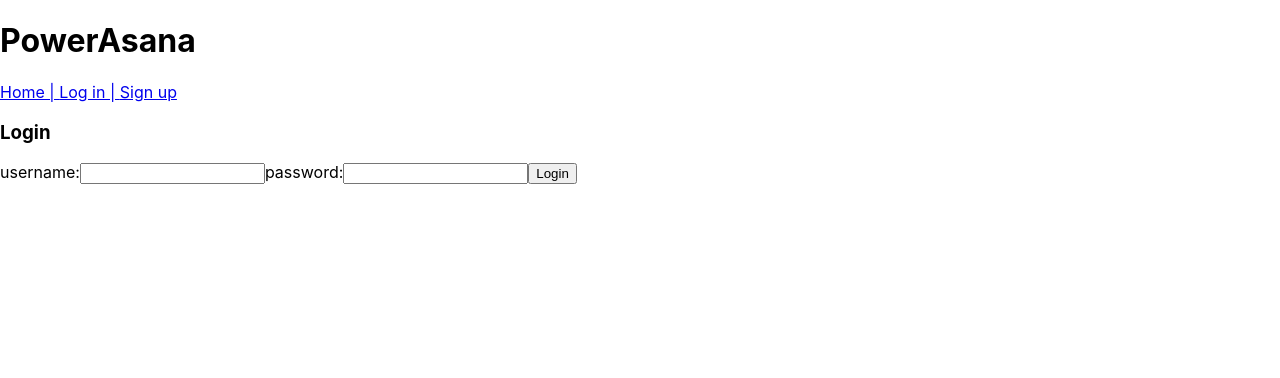
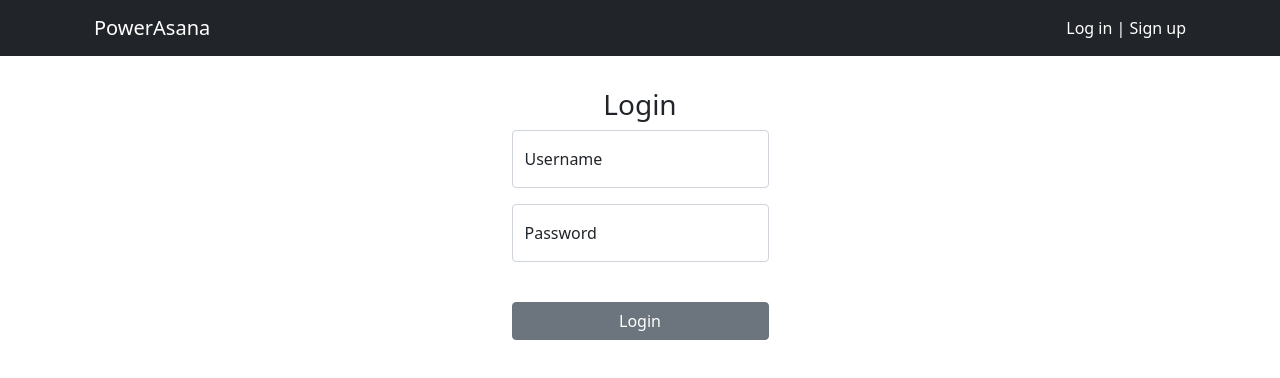
Before and after one commit to bbkc27/powerasana-frontend, a React (Create React App) app: page /login in a window 1280 px wide. Shown: the top 378 px of the page. Built offline with nearby package versions, Linux system fonts and the light colour scheme; no server answers.

Commit message:
Pose Detail created, Pose List formatted better

```diff
--- a/package.json
+++ b/package.json
@@ -7,7 +7,9 @@
     "@testing-library/react": "^13.3.0",
     "@testing-library/user-event": "^13.5.0",
     "axios": "^0.27.2",
+    "bootstrap": "^5.1.3",
     "react": "^18.2.0",
+    "react-bootstrap": "^2.4.0",
     "react-dom": "^18.2.0",
     "react-router-dom": "^6.3.0",
     "react-scripts": "5.0.1",
--- a/public/index.html
+++ b/public/index.html
@@ -3,6 +3,12 @@
   <head>
     <meta charset="utf-8" />
     <link rel="icon" href="%PUBLIC_URL%/favicon.ico" />
+    <link
+      rel="stylesheet"
+      href="https://cdn.jsdelivr.net/npm/bootstrap@5.2.0-beta1/dist/css/bootstrap.min.css"
+      integrity="sha384-0evHe/X+R7YkIZDRvuzKMRqM+OrBnVFBL6DOitfPri4tjfHxaWutUpFmBp4vmVor"
+      crossorigin="anonymous"
+    />
     <meta name="viewport" content="width=device-width, initial-scale=1" />
     <meta name="theme-color" content="#000000" />
     <meta
@@ -24,7 +30,7 @@
       work correctly both with client-side routing and a non-root public URL.
       Learn how to configure a non-root public URL by running `npm run build`.
     -->
-    <title>React App</title>
+    <title>PowerAsana</title>
   </head>
   <body>
     <noscript>You need to enable JavaScript to run this app.</noscript>
--- a/src/App.css
+++ b/src/App.css
@@ -1,15 +1,94 @@
 body{
   background-color: white;
+}
+
+.form{
+  display: grid;
+  justify-content: center;
+}
+
+.button{
+  margin-top: 1rem;
+  width: 9rem;
+}
+
+.poseBtn{
+  display: flex;
+  justify-content: space-between;
+}
+
+.jsLink{
+  color:white;
+  text-decoration: none;
+}
+
+.link {
+  color: black;
+  text-decoration: none;
+}
+
+.jsLink:hover, .link:hover {
+  color:orange;
+}
+
+.poseImage{
+  max-height: 200px;
+}
+
+.poseDetails{
+  display: flex;
+  flex-direction: column;
+  align-items: center;
+}
+
+.card{
+  display: flex;
+  align-items: center;
+  margin-top: 2rem;
+  margin-bottom: 2rem;
+}
+
+a {
+  text-decoration: none;
+}
+
+.poseCards{
+  display: grid;
+  grid-template-columns: repeat(auto-fill, minmax(250px, 1fr));
+  grid-auto-rows: minmax(250px, auto);
+  grid-gap: 1rem;
+  margin: 0 auto;
+  max-width: 1200px;
+  padding: 1rem;
+}
+
+.poseCard{
+  text-align: center;
+}
+
+h3 {
+  text-align: center;
+  padding-top: 2rem;
+}
+
+#button-container{
+  display:flex;
+  align-items: center;
+  justify-content: center;
+}
+
+#button-container a{
+  text-decoration: none;
+}
+
+.homeButton {
+  padding: 1rem;
 }
 
 #hamburger{
   display: none;
 }
 
-button:hover{
-  background-color: orange;
-  transform: scale(1.1);
-}
 
 @keyframes move {
   0% {
@@ -62,3 +141,15 @@ button:hover{
     justify-content: space-around;
   }
 }
+
+@media (min-width: 900px) {
+  .poseCards {
+    column-count: 2;
+  }
+}
+
+@media (min-width: 1050px) {
+  .poseCards {
+    column-count: 3;
+  }
+}
--- a/src/App.js
+++ b/src/App.js
@@ -8,6 +8,9 @@ import LogIn from './components/LogIn';
 import LogOut from './components/LogOut';
 import NewSequence from './components/CreateSequence';
 import SequenceList from './components/SequenceList';
+import PoseDetail from './components/PoseDetail';
+import 'bootstrap/dist/css/bootstrap.min.css';
+import {Container, Navbar} from 'react-bootstrap';
 
 function App() {
 
@@ -17,29 +20,36 @@ function App() {
   return (
     <div className="App">
 
-      <h1>PowerAsana</h1>
-      <nav>
-        <Link to = "/">Home | </Link>
+      <Navbar bg="dark" variant="dark">
+        <Container>
+      <Navbar.Brand href='/'>PowerAsana</Navbar.Brand>
+
+      <Navbar.Toggle />
+      <Navbar.Collapse className='justify-content-end'>
+      <Navbar.Text>
+      {userSignedIn ? (
+          <span>Welcome back, {userSignedIn} | </span>
+        ) : null
+      }
+
         { userSignedIn
-        ? <Link to = "/logout">Log out</Link>
+        ? <Link className='jsLink' to = "/logout">Log out</Link>
         :
         <>
-          <Link to = "/login">Log in | </Link>
-          <Link to="/signup">Sign up</Link>
+          <Link className='jsLink' to = "/login">Log in | </Link>
+          <Link className='jsLink' to="/signup">Sign up</Link>
         </>
         }
 
-      </nav>
+          </Navbar.Text>
+        </Navbar.Collapse>
+      </Container>
+    </Navbar>
 
-      {userSignedIn ? (
-        <nav>
-          <span>Welcome back, {userSignedIn}</span>
-        </nav>
-        ) : null
-      }
     <Routes>
       <Route path='/' element={<HomePage />} />
       <Route path='/poses' element={<PoseList />} />
+      <Route path='/poses/:id' element={<PoseDetail />} />
       <Route path='/sequences' element={<SequenceList userSignedIn={userSignedIn}/>} />
       <Route path='/signup' element={<SignUp setUserSignedIn={setUserSignedIn}/>} />
       <Route path='/login' element={<LogIn setUserSignedIn={setUserSignedIn} setAccessToken={setAccessToken} />} />
--- a/src/components/CreateSequence.js
+++ b/src/components/CreateSequence.js
@@ -2,6 +2,7 @@ import React from "react";
 import { useState, useEffect } from 'react';
 import {useNavigate} from "react-router-dom";
 import axiosInstance from "../utils/axios-utils";
+import {Form, FloatingLabel, Button} from 'react-bootstrap';
 
 function NewSequence({userSignedIn}) {
 
@@ -30,7 +31,7 @@ function NewSequence({userSignedIn}) {
   let removePoseFields = (i) => {
     let newPoseValue = [...poseValues];
     newPoseValue.splice(i, 1);
-    sequenceData.poses.pop()
+    sequenceData.poses.pop(1)
     setPoseValues(newPoseValue)
     console.log(sequenceData.poses)
   }
@@ -46,6 +47,7 @@ function NewSequence({userSignedIn}) {
       getPoses()
       setSequenceData(initialState)
       console.log(res.data)
+      navigate("/sequences/")
     })
     .catch(err => {
       console.log(err)
@@ -90,61 +92,61 @@ console.log(sequenceData)
   return (
     <div>
       <h3>Create a New Sequence</h3>
-      <form onSubmit={handleSubmit}>
+      <Form className="form" onSubmit={handleSubmit}>
 
-        <label>Author: </label>
-        <select id="author" onChange={handleChange}>
+        <Form.Select aria-label="Default select example" id="author" onChange={handleChange}>
           <option  value={userSignedIn}>{userSignedIn}</option>
-        </select>
+        </Form.Select>
         <br />
 
-        <label>Intention: </label>
-        <input id="intention" name='intention' type='text' onChange={handleChange} />
+        <FloatingLabel label="Intention" className="mb-3">
+        <Form.Control id="intention" name='intention' type='text' placeholder='Intention' onChange={handleChange} />
+        </FloatingLabel>
         <br />
 
-        <label>Duration: </label>
-        <select id="duration" onChange={handleChange} >
-          <option value='60'>60</option>
-          <option value='30'>30</option>
-          <option value='15'>15</option>
-          <option value='5'>5</option>
-        </select>
+        <Form.Select aria-label="Default select example" id="duration" onChange={handleChange} >
+          <option value=''>Duration</option>
+          <option value='6000'>60 minutes</option>
+          <option value='3000'>30 minutes</option>
+          <option value='1500'>15 minutes</option>
+          <option value='500'>5 minutes</option>
+        </Form.Select>
         <br />
 
-
-        <label>Intensity</label>
-        <select id="intensity" onChange={handleChange} >
+        <Form.Select aria-label="Default select example" id="intensity" onChange={handleChange} >
+          <option value=''>Intensity</option>
           <option value='All levels'>All levels</option>
           <option value='Low'>Low</option>
           <option value='Medium'>Medium</option>
           <option value='High'>High</option>
-        </select>
+        </Form.Select>
         <br />
 
-        <label>Peak Pose: </label>
-        <input id="peak_pose" name='peak_pose' type='text' onChange={handleChange} default="N/A"/>
-        <br />
+        <FloatingLabel label="Peak Pose" className="mb-3">
+        <Form.Control id="peak_pose" name='peak_pose' type='text' placeholder='Peak Pose' onChange={handleChange} />
+        </FloatingLabel>
 
-        <label> Poses: </label>
+        <Form.Label> <strong>Poses:</strong> </Form.Label>
         {poseValues.map((value, index) => (
           <div key={index} onChange={handlePoseChange} >
-            <select selected disable id="poses" key={index}>
+            <Form.Select selected disable id="poses" key={index}>
                 <option value=""> </option>
             {poses.map((pose, index) => (
                 <option key={index} value={pose.english_name}>{pose.english_name}</option>
             ))}
-            </select>
+            </Form.Select>
           </div>
         ))}
-          <button type="button" onClick={() => addPoseFields()}>Add</button>
-          <button type="button" onClick={() => removePoseFields()}>Remove</button>
-
+        <div className="poseBtn">
+          <Button className="button" variant="primary" type="button" onClick={() => addPoseFields()}>Add Pose</Button>
+          <Button className="button" variant="danger" type="button" onClick={() => removePoseFields()}>Remove Pose</Button>
+        </div>
         <br />
 
-        <button type='submit'>Create Sequence</button>
+        <Button variant="primary" type='submit'>Create Sequence</Button>
 
 
-      </form>
+      </Form>
     </div>
   )
 
--- a/src/components/HomePage.js
+++ b/src/components/HomePage.js
@@ -9,14 +9,15 @@ function HomePage(){
       </div>
 
       <div id='button-container'>
-        <a href="/poses">All Poses | </a>
-        <a href="/sequences">All Sequences</a>
+        <a className='homeButton' href="/poses">POSES  </a>
+        <a className='homeButton' href="/sequences"> SEQUENCES</a>
+        <hr />
       </div>
 
       <button id="hamburger">Click Me!</button>
-      <div id='square'>
 
-      </div>
+      <h1 className="title">PowerAsana</h1>
+
     </div>
   )
 }
--- a/src/components/LogIn.js
+++ b/src/components/LogIn.js
@@ -1,6 +1,8 @@
 import React, {useState} from 'react';
 import {useNavigate} from "react-router-dom"
 import axiosInstance from '../utils/axios-utils';
+import {Form, Button, FloatingLabel, Alert} from 'react-bootstrap';
+
 
 function LogIn({setUserSignedIn, setAccessToken}){
 
@@ -16,9 +18,9 @@ function LogIn({setUserSignedIn, setAccessToken}){
   const [networkErrMsg, setNetworkErrMsg] = useState(null)
   const [clientErrMsg, setClientErrMsg] = useState(null)
 
-  const statusCodeToErr = (responseObj) => {
-    setNetworkErrMsg(`Network Error of code: ${responseObj.status}`)
-  }
+  // const statusCodeToErr = (responseObj) => {
+  //   setNetworkErrMsg(`Network Error of code: ${responseObj.status}`)
+  // }
 
   const clientFormValidation = (formData) => {
     const blankFields = Object.entries(formData)
@@ -55,6 +57,7 @@ function LogIn({setUserSignedIn, setAccessToken}){
     })
     .catch(err => {
       console.log(err)
+      setClientErrMsg("The username or password you entered is incorrect.")
       navigate('/login')
     })
 
@@ -65,18 +68,33 @@ function LogIn({setUserSignedIn, setAccessToken}){
   return (
     <div>
       <h3>Login</h3>
-        <form onSubmit={handleLogin}>
-            <label>username:</label>
-            <input id="username" name="username" type="text" onChange={handleChange}/>
-            <label>password:</label>
-            <input id="password" name="password" type="password" onChange={handleChange}/>
-            <button type="submit">Login</button>
-        </form>
+
+      {
+        clientErrMsg
+        ? <Alert variant="warning" className="form">{clientErrMsg}</Alert>
+        : null
+      }
+
+
+      <Form className="form" onSubmit={handleLogin}>
+
+        <FloatingLabel label="Username" className="mb-3">
+          <Form.Control id="username" type="username" placeholder="Username" onChange={handleChange} />
+        </FloatingLabel>
+
+        <FloatingLabel label="Password" className="mb-3">
+          <Form.Control type="password" id="password" placeholder="Password" onChange={handleChange} />
+        </FloatingLabel>
+
+        <br/>
+
+        <Button variant="secondary" type="submit">Login</Button>
+
+      </Form>
       <p>{networkErrMsg}</p>
-      <p>{clientErrMsg}</p>
     </div>
   )
 
 }
 
-export default LogIn
+export default LogIn;
--- a/src/components/LogOut.js
+++ b/src/components/LogOut.js
@@ -1,18 +1,17 @@
 import React from 'react'
-import {useState, useEffect} from 'react'
+import { useEffect} from 'react'
 import {useNavigate} from "react-router-dom"
 
-function LogOut({userSignedIn, setUserSignedIn, setAccessToken}) {
+function LogOut({ setUserSignedIn, setAccessToken}) {
 
     const navigate = useNavigate()
 
-    const [userName, setUserName] = useState(userSignedIn)
     useEffect(() => {
         localStorage.removeItem('user')
         localStorage.removeItem('access_token')
         setUserSignedIn(null)
         setAccessToken(null)
-        navigate('/')
+        navigate('/login')
     }, [])
   return (
     <div>You're now logged out.</div>
--- a/src/components/PoseDetail.js
+++ b/src/components/PoseDetail.js
@@ -0,0 +1,46 @@
+import React, { useEffect, useState } from "react";
+import {useParams, Link} from 'react-router-dom';
+import axiosInstance from "../utils/axios-utils";
+import {Card} from 'react-bootstrap';
+
+function PoseDetail() {
+
+  let {id} = useParams();
+  const poseEndpoint = `/poses/${id}`
+
+  const [pose, setPose] = useState('')
+
+  useEffect(() => {
+    getPose()
+  },[])
+
+  const getPose = () => {
+    axiosInstance.get(poseEndpoint)
+    .then(res => {
+      console.log(res.data)
+      setPose(res.data)
+    })
+  }
+
+  console.log(pose)
+
+  return (
+    <div className="poseDetails">
+
+      <h3> {pose.english_name} Pose - {pose.sanskrit}</h3>
+
+      <Card className="card" style={{width: '50vw'}}>
+      <Card.Img variant="top" className="poseImage" src={pose.image_url} alt={pose.english_name} />
+      <Card.Body>
+        <Card.Text>{pose.cues}</Card.Text>
+        </Card.Body>
+      </Card>
+
+      <Link className='form link' to='/poses'>Back to all poses</Link>
+
+    </div>
+  )
+
+}
+
+export default PoseDetail;
--- a/src/components/PoseList.js
+++ b/src/components/PoseList.js
@@ -1,6 +1,8 @@
 import React from 'react';
 import {useState, useEffect} from 'react';
+import {Link} from 'react-router-dom';
 import axiosInstance from '../utils/axios-utils';
+import {Card, Button} from 'react-bootstrap'
 
 function PoseList(){
 
@@ -25,15 +27,24 @@ function PoseList(){
   return (
     <div>
       <h3>All Poses</h3>
-      <ul>
+      <div className="poseCards">
         {
           poses.map((pose, id) =>{
             return (
-            <li key={id}>{pose.sanskrit}</li>
+            // <li key={id}>{pose.sanskrit}</li>
+
+            <Card className="poseCard" key={id} style={{width: '18rem'}}>
+              <Link to={`/poses/${pose.id}`}>
+              <Card.Img style={{width: '8rem'}} variant="top" src={pose.image_url} />
+              <br />
+              <Card.Title>{pose.english_name}</Card.Title>
+              </Link>
+            </Card>
+
             )
           })
         }
-      </ul>
+      </div>
     </div>
   )
 
--- a/src/components/SequenceList.js
+++ b/src/components/SequenceList.js
@@ -41,7 +41,11 @@ return (
       }
     </ul>
 
-    <a href='/createsequence'>Create New Sequence</a>
+    {
+      userSignedIn
+      ? <a href='/createsequence'>Create New Sequence</a>
+      : null
+    }
   </div>
 )
 
--- a/src/components/SignUp.js
+++ b/src/components/SignUp.js
@@ -1,4 +1,5 @@
 import React, {useState} from 'react';
+import {Form, Button, Alert} from 'react-bootstrap';
 
 function SignUp({setUserSignedIn}){
 
@@ -8,8 +9,8 @@ function SignUp({setUserSignedIn}){
   const [networkErrMsg, setNetworkErrMsg] = useState(null)
   const [clientErrMsg, setClientErrMsg] = useState(null)
 
-  const statusCodeToErr = (responseObj) => {
-    setNetworkErrMsg(`Network Error of code: ${responseObj.status}`)
+  const statusCodeToErr = () => {
+    setNetworkErrMsg(`That username has already been taken! Please choose a different one.`)
   }
 
   const clientFormValidation = (formInfo) => {
@@ -72,21 +73,30 @@ function SignUp({setUserSignedIn}){
   return (
     <div>
       <h3>Sign up for PowerAsana</h3>
-      <form onSubmit={handleLogin}>
-        <label>username:</label>
-        <input id="username" name="username" type="text" onChange={handleChange}/>
 
+      {
+        networkErrMsg
+        ? <Alert variant='warning' className="form">{networkErrMsg}</Alert>
+        : null
+      }
+
+      <Form className="form" onSubmit={handleLogin}>
+        <Form.Group className='mb-3' controlId="username">
+        <Form.Label>Create Username:</Form.Label>
+        <Form.Control name="username" type="text" placeholder="Enter username" onChange={handleChange}/>
+        </Form.Group>
         <br />
 
-        <label>password:</label>
-        <input id="password" name="username" type="text" onChange={handleChange}/>
-
+       <Form.Group className='mb-3' controlId="password">
+        <Form.Label>Create Password:</Form.Label>
+        <Form.Control name="password" type="password" placeholder="Password" onChange={handleChange}/>
+        </Form.Group>
         <br />
 
-        <button type="submit">Login</button>
+        <Button variant="primary" type="submit">Login</Button>
 
-      </form>
-      <p>{networkErrMsg}</p>
+      </Form>
+
       <p>{clientErrMsg}</p>
      </div>
   );
```
Also changed, not shown: 1 other file (tests, documents, lock files or other folders).
